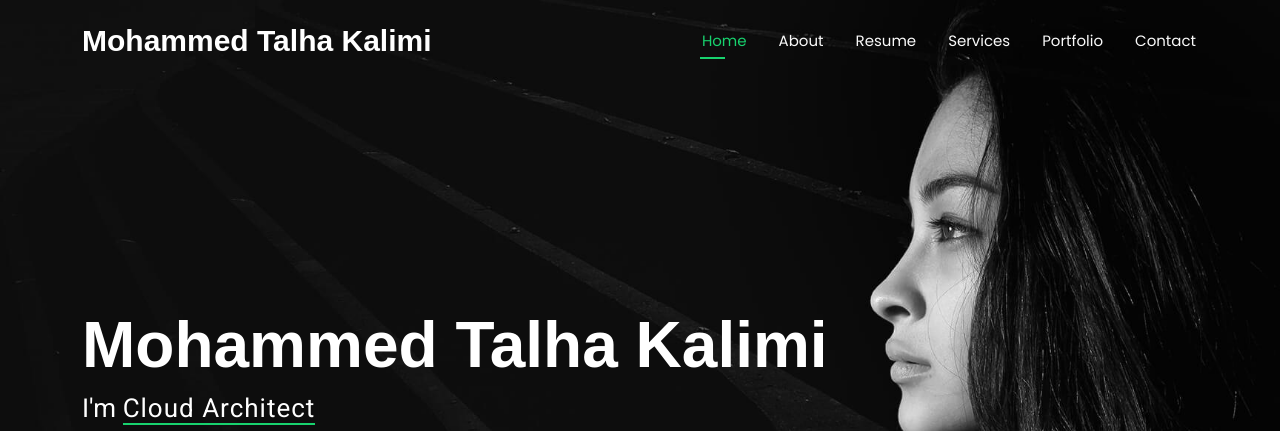
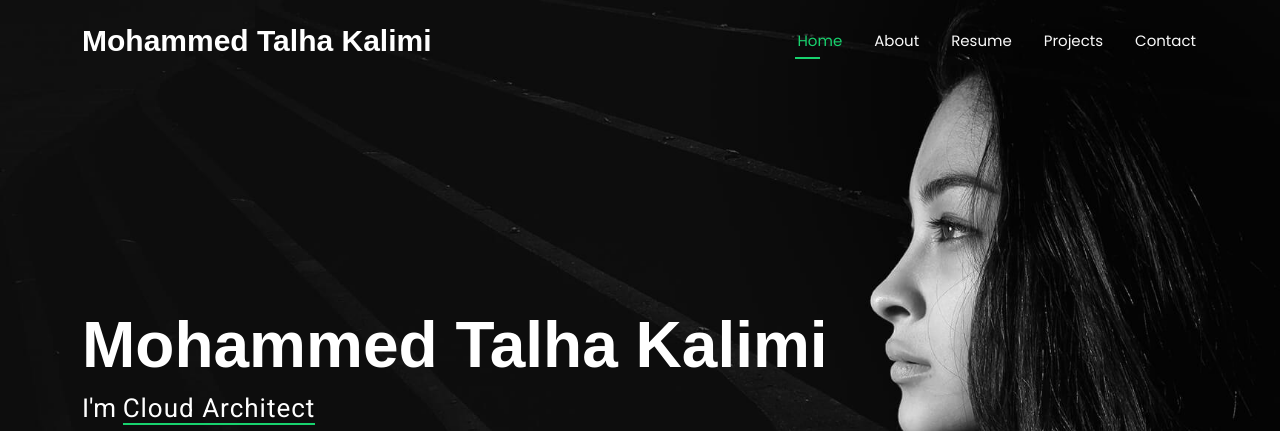
Before and after one commit to TalhaKalimi/TalhaKalimi.github.io, a plain HTML site: page index.html in a window 1280 px wide. Shown: the top 431 px of the page. Drawn offline with Linux system fonts and the light colour scheme.

Commit message:
Update index.html

```diff
--- a/index.html
+++ b/index.html
@@ -43,8 +43,7 @@
           <li><a href="index.html" class="active">Home</a></li>
           <li><a href="about.html">About</a></li>
           <li><a href="resume.html">Resume</a></li>
-          <li><a href="services.html">Services</a></li>
-          <li><a href="portfolio.html">Portfolio</a></li>
+          <li><a href="projects.html">Projects</a></li>
           <li><a href="contact.html">Contact</a></li>
         </ul>
         <i class="mobile-nav-toggle d-xl-none bi bi-list"></i>
```
